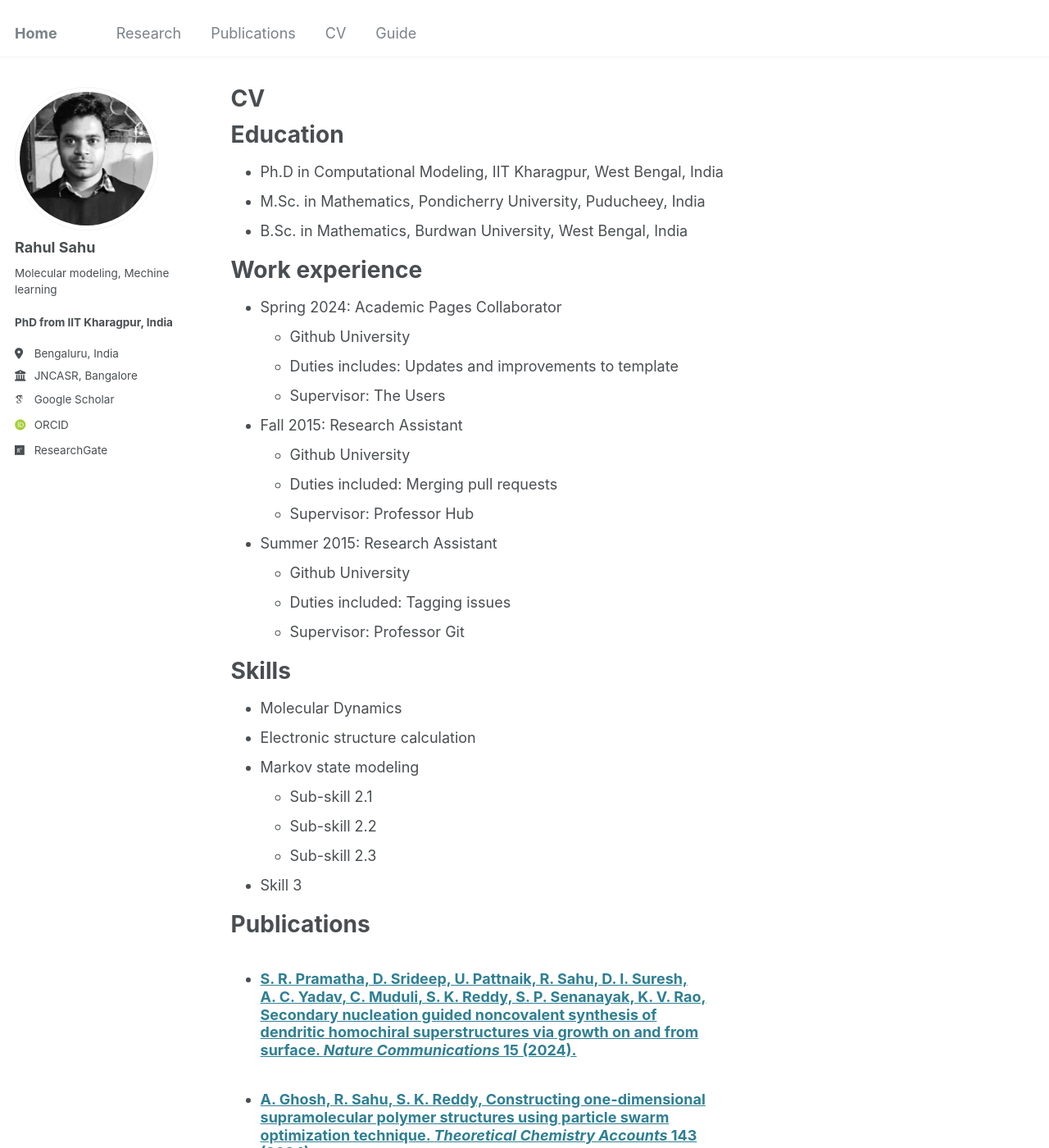
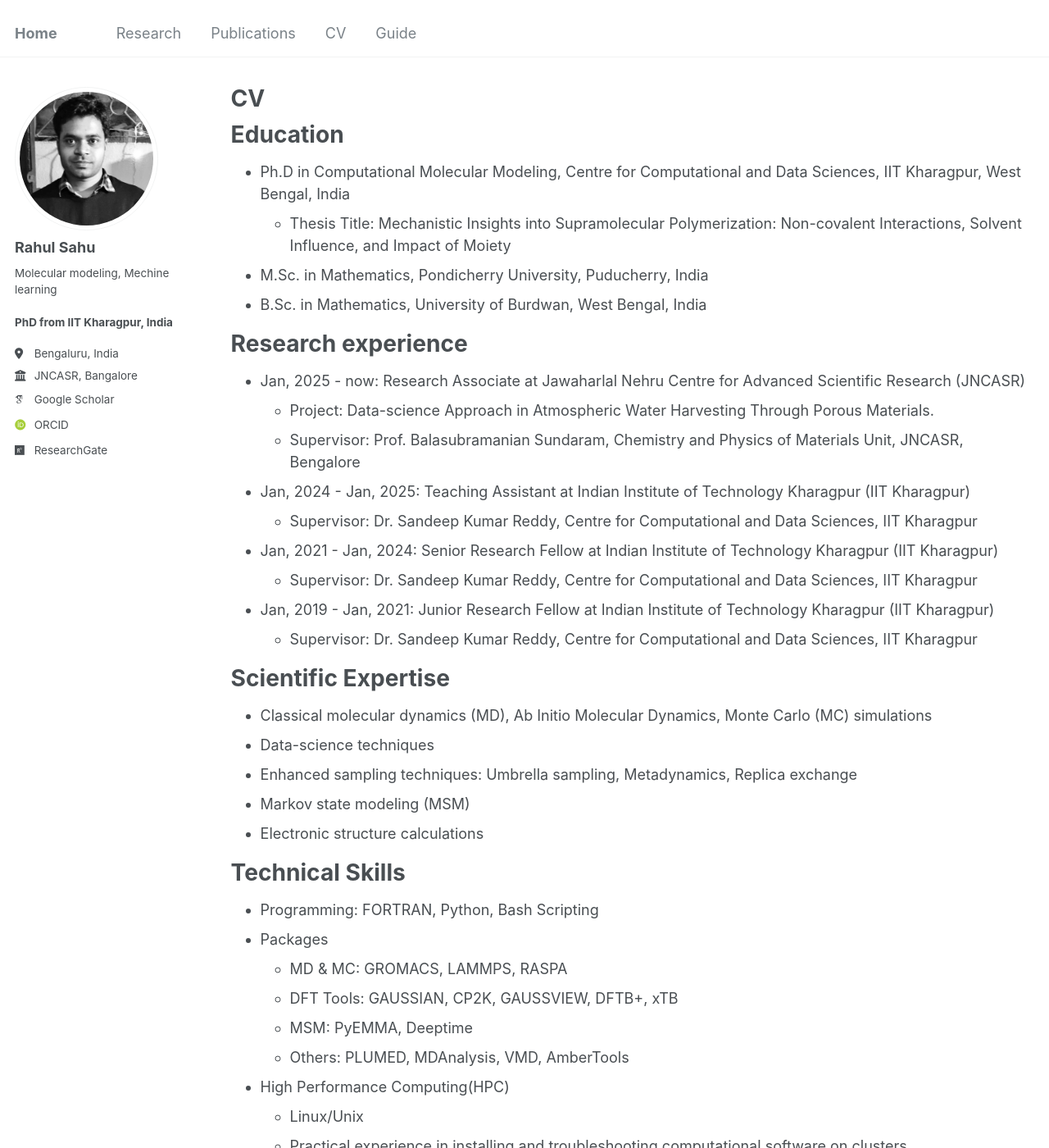
Before and after one commit to srahul21/srahul21.github.io, a Jekyll site: the page built from _pages/cv.md, in a window 1280 px wide and 1400 px high. Shown: the whole window at 82% size. Built offline with Jekyll 4.4.1, drawn with Linux system fonts in a browser that asks for light colours; some web fonts are replaced; some of the changed text lies outside the part shown.

Commit message:
Update cv.md

```diff
--- a/_pages/cv.md
+++ b/_pages/cv.md
@@ -11,36 +11,42 @@ redirect_from:
 
 Education
 ======
-* Ph.D in Computational Modeling, IIT Kharagpur, West Bengal, India
-* M.Sc. in Mathematics, Pondicherry University, Puducheey, India
-* B.Sc. in Mathematics, Burdwan University, West Bengal, India
+* Ph.D in Computational Molecular Modeling, Centre for Computational and Data Sciences, IIT Kharagpur, West Bengal, India
+  * Thesis Title: Mechanistic Insights into Supramolecular Polymerization: Non-covalent Interactions, Solvent Influence, and Impact of Moiety
+* M.Sc. in Mathematics, Pondicherry University, Puducherry, India
+* B.Sc. in Mathematics, University of Burdwan, West Bengal, India
 
-Work experience
+Research experience
 ======
-* Spring 2024: Academic Pages Collaborator
-  * Github University
-  * Duties includes: Updates and improvements to template
-  * Supervisor: The Users
+* Jan, 2025 - now: Research Associate at Jawaharlal Nehru Centre for Advanced Scientific Research (JNCASR)
+  * Project: Data-science Approach in Atmospheric Water Harvesting Through Porous Materials.
+  * Supervisor: Prof. Balasubramanian Sundaram, Chemistry and Physics of Materials Unit, JNCASR, Bengalore
+* Jan, 2024 - Jan, 2025: Teaching Assistant at Indian Institute of Technology Kharagpur (IIT Kharagpur)
+  * Supervisor: Dr. Sandeep Kumar Reddy, Centre for Computational and Data Sciences, IIT Kharagpur
+* Jan, 2021 - Jan, 2024: Senior Research Fellow at Indian Institute of Technology Kharagpur (IIT Kharagpur)
+  * Supervisor: Dr. Sandeep Kumar Reddy, Centre for Computational and Data Sciences, IIT Kharagpur
+* Jan, 2019 - Jan, 2021: Junior Research Fellow at Indian Institute of Technology Kharagpur (IIT Kharagpur)
+  * Supervisor: Dr. Sandeep Kumar Reddy, Centre for Computational and Data Sciences, IIT Kharagpur
 
-* Fall 2015: Research Assistant
-  * Github University
-  * Duties included: Merging pull requests
-  * Supervisor: Professor Hub
+Scientific Expertise
+======
+* Classical molecular dynamics (MD), Ab Initio Molecular Dynamics, Monte Carlo (MC) simulations
+* Data-science techniques
+* Enhanced sampling techniques: Umbrella sampling, Metadynamics, Replica exchange
+* Markov state modeling (MSM)
+* Electronic structure calculations
 
-* Summer 2015: Research Assistant
-  * Github University
-  * Duties included: Tagging issues
-  * Supervisor: Professor Git
-
-Skills
+Technical Skills
 ======
-* Molecular Dynamics
-* Electronic structure calculation
-* Markov state modeling
-  * Sub-skill 2.1
-  * Sub-skill 2.2
-  * Sub-skill 2.3
-* Skill 3
+* Programming:  FORTRAN, Python, Bash Scripting
+* Packages
+  * MD & MC: GROMACS, LAMMPS, RASPA
+  * DFT Tools: GAUSSIAN, CP2K, GAUSSVIEW, DFTB+, xTB
+  * MSM: PyEMMA, Deeptime
+  * Others: PLUMED, MDAnalysis, VMD, AmberTools
+* High Performance Computing(HPC)
+  * Linux/Unix
+  * Practical experience in installing and troubleshooting computational software on clusters
 
 Publications
 ======
```
